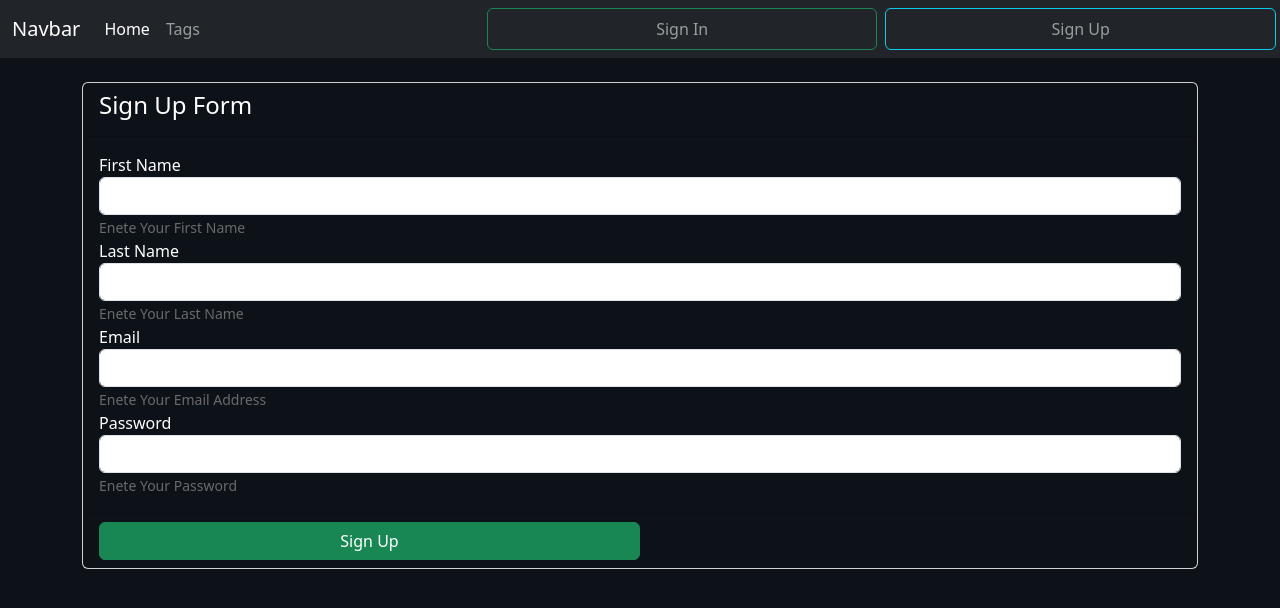
After one commit to ositha001/Blog_App, a PHP site: page /sign_up.php in a window 1280 px wide. The commit adds this page. Shown: the top 608 px of the page. Run offline with PHP 8.4, Linux system fonts and the light colour scheme.

Commit message:
midified navbar.php and created new file sign_up

```diff
--- a/CSS/index.css
+++ b/CSS/index.css
@@ -15,3 +15,7 @@ body {
 #jumbo-emoji{
     text-align: center;
 }
+
+.jumbotron{
+  border-radius: 25px;
+}
--- /dev/null
+++ b/CSS/sign_up.css
@@ -0,0 +1,26 @@
+body {
+  background-color: #0d1219;
+}
+
+.container {
+  border-radius: 5px;
+}
+
+#card-header{
+    background-color: #0d1219;
+    color: white;
+}
+
+#card-body{
+    background-color: #0d1219;
+    color: white;
+}
+
+#card-footer{
+    background-color: #0d1219;
+    color: white;
+}
+
+#helpId{
+    color: rgb(107, 106, 106) !important;
+}
--- a/inc/navbar.php
+++ b/inc/navbar.php
@@ -1,6 +1,6 @@
 <nav class="navbar navbar-expand-lg bg-dark navbar-dark">
   <div class="container-fluid">
-    <a class="navbar-brand" href="#">Navbar</a>
+    <a class="navbar-brand" href="index.php">Navbar</a>
     <button class="navbar-toggler" type="button" data-bs-toggle="collapse" data-bs-target="#navbarSupportedContent" aria-controls="navbarSupportedContent" aria-expanded="false" aria-label="Toggle navigation">
       <span class="navbar-toggler-icon"></span>
     </button>
@@ -27,10 +27,14 @@
           <a class="nav-link disabled" aria-disabled="true">Disabled</a>
         </li> -->
       </ul>
-      <!-- <form class="d-flex" role="search">
-        <input class="form-control me-2" type="search" placeholder="Search" aria-label="Search"/>
-        <button class="btn btn-outline-success" type="submit">Search</button>
-      </form> -->
+
+      <ul class="navbar-nav gap-2 col-lg-8">
+
+      <button type="button" class="btn btn-outline-success col-lg-6 p-0"><a class="nav-link" href="#">Sign In</a></button>
+      <button type="button" class="btn btn-outline-info col-lg-6 p-0" ><a class="nav-link" href="sign_up.php">Sign Up</a></button>
+
+      </ul>
+
     </div>
   </div>
 </nav>
--- /dev/null
+++ b/sign_up.php
@@ -0,0 +1,66 @@
+
+<!DOCTYPE html>
+<html lang="en">
+<head>
+    <meta charset="UTF-8">
+    <meta name="viewport" content="width=device-width, initial-scale=1.0">
+    <link rel="stylesheet" href="Plugin/bootstrap.min.css">
+    <script src="Plugin/jquery.min.js"></script>
+    <script src="Plugin/bootstrap.bundle.min.js"></script>
+    <link rel="stylesheet" href="CSS/sign_up.css">
+
+    <title>Blog App</title>
+</head>
+<body style="background-color=dark-blue">
+
+<?php include_once('inc/navbar.php') ?>
+
+<div class="container mt-4">
+    <div class="row">
+         <div class="col-md-12">
+
+         <div class="card">
+            <div class="card-header" id="card-header">
+                <h4>Sign Up Form</h4>
+            </div>
+            <div class="card-body" id="card-body">
+
+            <form action="index.php" id="form-body">
+                <div class="form-group">
+                    <label for="">First Name</label>
+                    <input type="text" name="" id="" class="form-control" placeholder="">
+                    <small id="helpId" class="text-muted">Enete Your First Name</small>
+                </div>
+
+                <div class="form-group">
+                    <label for="">Last Name</label>
+                    <input type="text" name="" id="" class="form-control" placeholder="">
+                    <small id="helpId" class="text-muted">Enete Your Last Name</small>
+                </div>
+
+                <div class="form-group">
+                    <label for="">Email</label>
+                    <input type="email" name="" id="" class="form-control" placeholder="">
+                    <small id="helpId" class="text-muted">Enete Your Email Address</small>
+                </div>
+
+                <div class="form-group">
+                    <label for="">Password</label>
+                    <input type="password" name="" id="" class="form-control" placeholder="">
+                    <small id="helpId" class="text-muted">Enete Your Password</small>
+                </div>
+
+            </div>
+            <div class="card-footer" id="card-footer">
+                <button type="submit" class="btn btn-success col-6">Sign Up</button>
+            </div>
+            </form>
+         </div>
+
+            </div>
+         </div>
+    </div>
+</div>
+
+</body>
+</html>
```
Also changed, not shown: index.php (+9 -2 lines).
